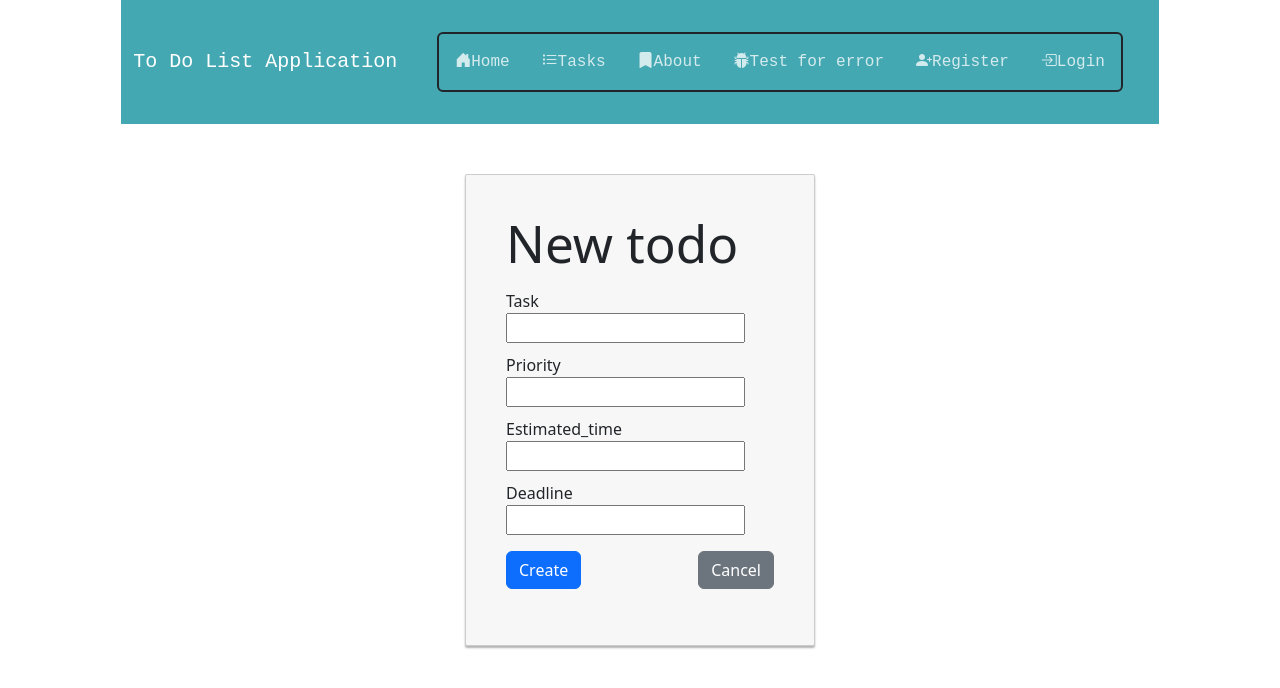
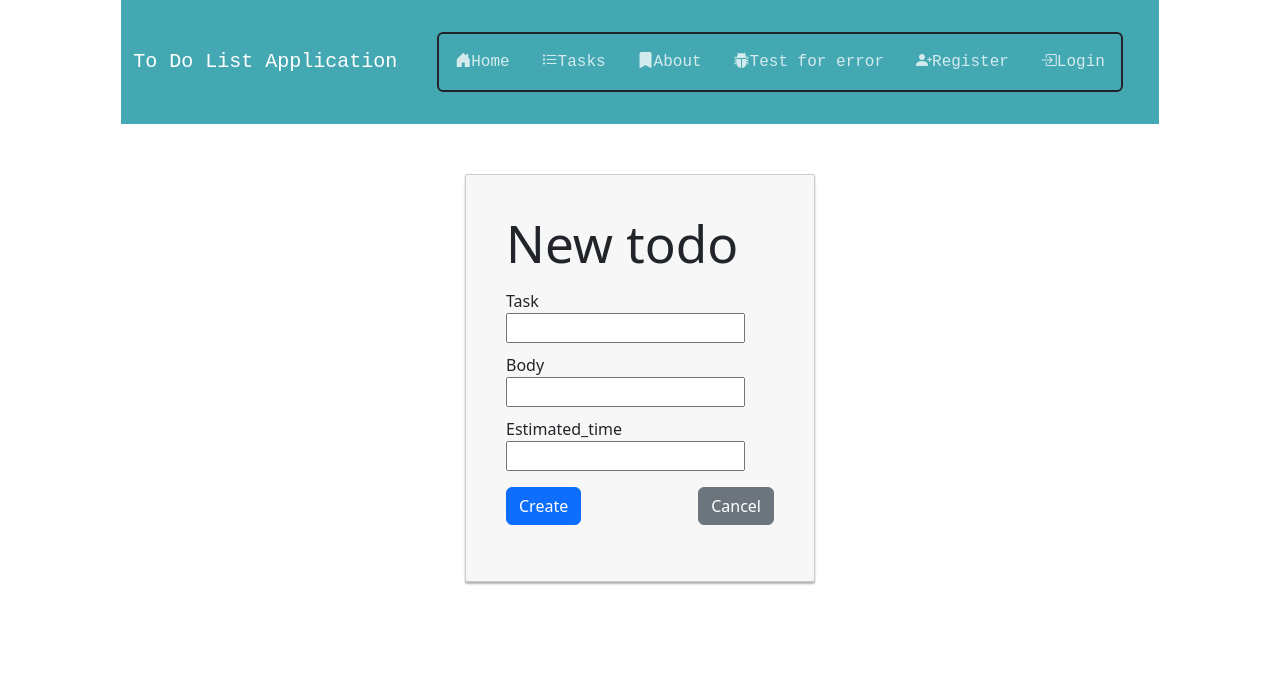
Before and after one commit to son3p/fullstackfrontend, a React (Vite) app: page /todos/create in a window 1280 px wide. Shown: the top 688 px of the page. Built offline with nearby package versions, Linux system fonts and the light colour scheme.

Commit message:
Reverted some changes

```diff
--- a/src/components/todo/TodoCreate.jsx
+++ b/src/components/todo/TodoCreate.jsx
@@ -71,19 +71,14 @@ const TodoCreate = () => {
                             {errors?.task && <label className="error-feedback">{errors.task.message}</label>}
                         </div>
                         <div className="form-group">
-                            <label htmlFor="priority">Priority</label>
-                            <input type="text" {...register("priority")} />
-                            {errors?.priority && <label className="error-feedback">{errors.priority.message}</label>}
+                            <label htmlFor="body">Body</label>
+                            <input type="text" {...register("body")} />
+                            {errors?.body && <label className="error-feedback">{errors.body.message}</label>}
                         </div>
                         <div className="form-group">
                             <label htmlFor="estimated_time">Estimated_time</label>
                             <input type="number" {...register("estimated_time")} />
                             {errors?.estimated_time && <label className="error-feedback">{errors.estimated_time.message}</label>}
-                        </div>
-                        <div className="form-group">
-                            <label htmlFor="deadline">Deadline</label>
-                            <input type="number" {...register("deadline")} />
-                            {errors?.deadline && <label className="error-feedback">{errors.deadline.message}</label>}
                         </div>
                         <p></p>
                         <div className="form-group d-flex justify-content-between">
--- a/src/components/todo/TodoDelete.jsx
+++ b/src/components/todo/TodoDelete.jsx
@@ -73,25 +73,20 @@ const TodoDelete = () => {
                 <div className="card card-container">
                     <h1>Delete todo</h1>
                     <form onSubmit={handleSubmit(doDelete)}>
-                        <div className="form-group">
+                    <div className="form-group">
                             <label htmlFor="task">Task</label>
-                            <input type="text" {...register("task")} defaultValue={currentTodo.task} readOnly/>
+                            <input type="text" {...register("task")} defaultValue = {currentTodo.task} readOnly/>
                             {errors?.task && <label className="error-feedback">{errors.task.message}</label>}
                         </div>
                         <div className="form-group">
-                            <label htmlFor="priority">Priority</label>
-                            <input type="text" {...register("priority")} defaultValue={currentTodo.priority} readOnly/>
-                            {errors?.priority && <label className="error-feedback">{errors.priority.message}</label>}
+                            <label htmlFor="body">Body</label>
+                            <input type="text" {...register("body")} defaultValue = {currentTodo.body} readOnly/>
+                            {errors?.body && <label className="error-feedback">{errors.body.message}</label>}
                         </div>
                         <div className="form-group">
                             <label htmlFor="estimated_time">Estimated time</label>
-                            <input type="number" {...register("estimated_time")} defaultValue={currentTodo.estimated_time} readOnly/>
+                            <input type="number" {...register("estimated_time")} defaultValue = {currentTodo.estimated_time} readOnly/>
                             {errors?.estimated_time && <label className="error-feedback">{errors.estimated_time.message}</label>}
-                        </div>
-                        <div className="form-group">
-                            <label htmlFor="deadline">Deadline</label>
-                            <input type="number" {...register("deadline")} defaultValue={currentTodo.deadline} readOnly/>
-                            {errors?.deadline && <label className="error-feedback">{errors.deadline.message}</label>}
                         </div>
                         <p></p>
                         <div className="form-group d-flex justify-content-between">
--- a/src/components/todo/TodoUpdate.jsx
+++ b/src/components/todo/TodoUpdate.jsx
@@ -75,23 +75,18 @@ const TodoUpdate = () => {
                     <form onSubmit={handleSubmit(doUpdate)}>
                         <div className="form-group">
                             <label htmlFor="task">Task</label>
-                            <input type="text" {...register("task")} defaultValue={currentTodo.task} />
+                            <input type="text" {...register("task")} defaultValue = {currentTodo.task} />
                             {errors?.task && <label className="error-feedback">{errors.task.message}</label>}
                         </div>
                         <div className="form-group">
-                            <label htmlFor="priority">Priority</label>
-                            <input type="text" {...register("priority")} defaultValue={currentTodo.priority} />
-                            {errors?.priority && <label className="error-feedback">{errors.priority.message}</label>}
+                            <label htmlFor="body">Body</label>
+                            <input type="text" {...register("body")} defaultValue = {currentTodo.body}/>
+                            {errors?.body && <label className="error-feedback">{errors.body.message}</label>}
                         </div>
                         <div className="form-group">
                             <label htmlFor="estimated_time">Estimated time</label>
-                            <input type="number" {...register("estimated_time")} defaultValue={currentTodo.estimated_time} />
+                            <input type="number" {...register("estimated_time")} defaultValue = {currentTodo.estimated_time}/>
                             {errors?.estimated_time && <label className="error-feedback">{errors.estimated_time.message}</label>}
-                        </div>
-                        <div className="form-group">
-                            <label htmlFor="deadline">Deadline</label>
-                            <input type="number" {...register("deadline")} defaultValue={currentTodo.deadline} />
-                            {errors?.deadline && <label className="error-feedback">{errors.deadline.message}</label>}
                         </div>
                         <p></p>
                         <div className="form-group d-flex justify-content-between">
--- a/src/components/todo/Todos.jsx
+++ b/src/components/todo/Todos.jsx
@@ -24,12 +24,11 @@ const Todos = () => {
         getAllTodos()
       }, []);
 
-    const fields = [
+      const fields = [
         {name: 'id', label:'Id'},
         {name:'task',label:'Task'},
-        {name:'priority', label:'Priority'},
+        {name:'body', label:'Body'},
         {name:'estimated_time', label:'Estimated_time'},
-        {name:'deadline', label:'Deadline'},
         {name:'createdAt', label:'Creation time '}];
 
     return (
--- a/src/components/todo/todoValidationSchema.js
+++ b/src/components/todo/todoValidationSchema.js
@@ -4,14 +4,12 @@ const todoSchema = yup.object().shape({
     task: yup
         .string()
         .required("Task is required!"),
+    body: yup
+        .string()
+        .required("body is required"),
     estimated_time: yup
         .number("Must be a positive number!")
-        .positive(),
-    priority: yup
-        .string()
-        .required("Priority is required!"),
-    deadline: yup
-        .date()
+        .positive()
 });
 
 export default todoSchema
```
